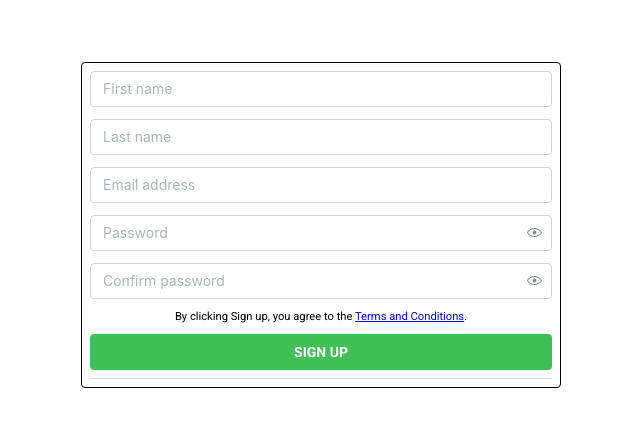
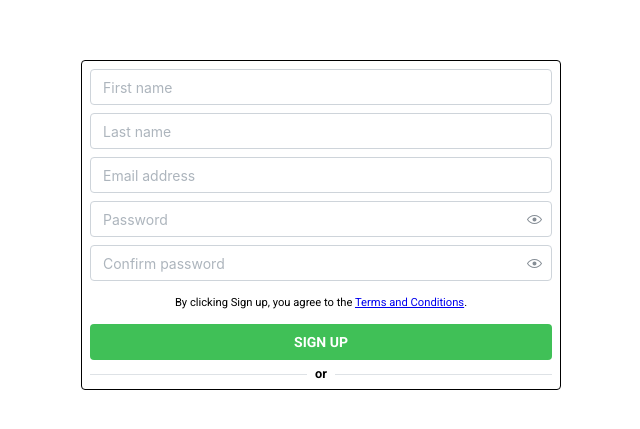
Before and after one commit to njcushing/online-shop, a React (Vite) app in the folder packages/frontend/: page /create-account in a window 1280 px wide. Shown: the part 175-604 px from the top of the page, without its empty margins (319-959 px from the left). Built offline with nearby package versions, Linux system fonts and the light colour scheme.

Commit message:
Add divider to separate account creation form and OAuth options

```diff
--- a/packages/frontend/src/features/AccountCreationForm/index.module.css
+++ b/packages/frontend/src/features/AccountCreationForm/index.module.css
@@ -13,7 +13,13 @@
 .form {
     display: flex;
     flex-direction: column;
-    gap: 12px;
+    gap: 16px;
+}
+
+.form > fieldset {
+    display: flex;
+    flex-direction: column;
+    gap: 8px;
 }
 
 .terms-message {
@@ -22,3 +28,17 @@
 
     width: 100%;
 }
+
+.or-container {
+    display: grid;
+    grid-template-columns: 1fr auto 1fr;
+    align-items: center;
+}
+
+.or {
+    font-size: 0.8rem;
+    font-weight: 700;
+    text-align: center;
+
+    padding: 0px 8px;
+}
--- a/packages/frontend/src/features/AccountCreationForm/index.tsx
+++ b/packages/frontend/src/features/AccountCreationForm/index.tsx
@@ -42,6 +42,7 @@ export function AccountCreationForm() {
                 aria-label="Create account"
                 onSubmit={handleSubmit(onSubmit)}
             >
+                <fieldset>
                     <TextInput
                         {...register("firstName", { required: true })}
                         placeholder="First name"
@@ -67,6 +68,7 @@ export function AccountCreationForm() {
                         placeholder="Confirm password"
                         error={errors.confirmPassword?.message}
                     />
+                </fieldset>
 
                 <p className={styles["terms-message"]}>
                     By clicking Sign up, you agree to the{" "}
@@ -77,7 +79,12 @@ export function AccountCreationForm() {
                     SIGN UP
                 </Button>
             </form>
+
+            <div className={styles["or-container"]}>
                 <Divider />
+                <p className={styles["or"]}>or</p>
+                <Divider />
+            </div>
         </div>
     );
 }
```
Lines whose indentation alone changed are shown as unchanged.
